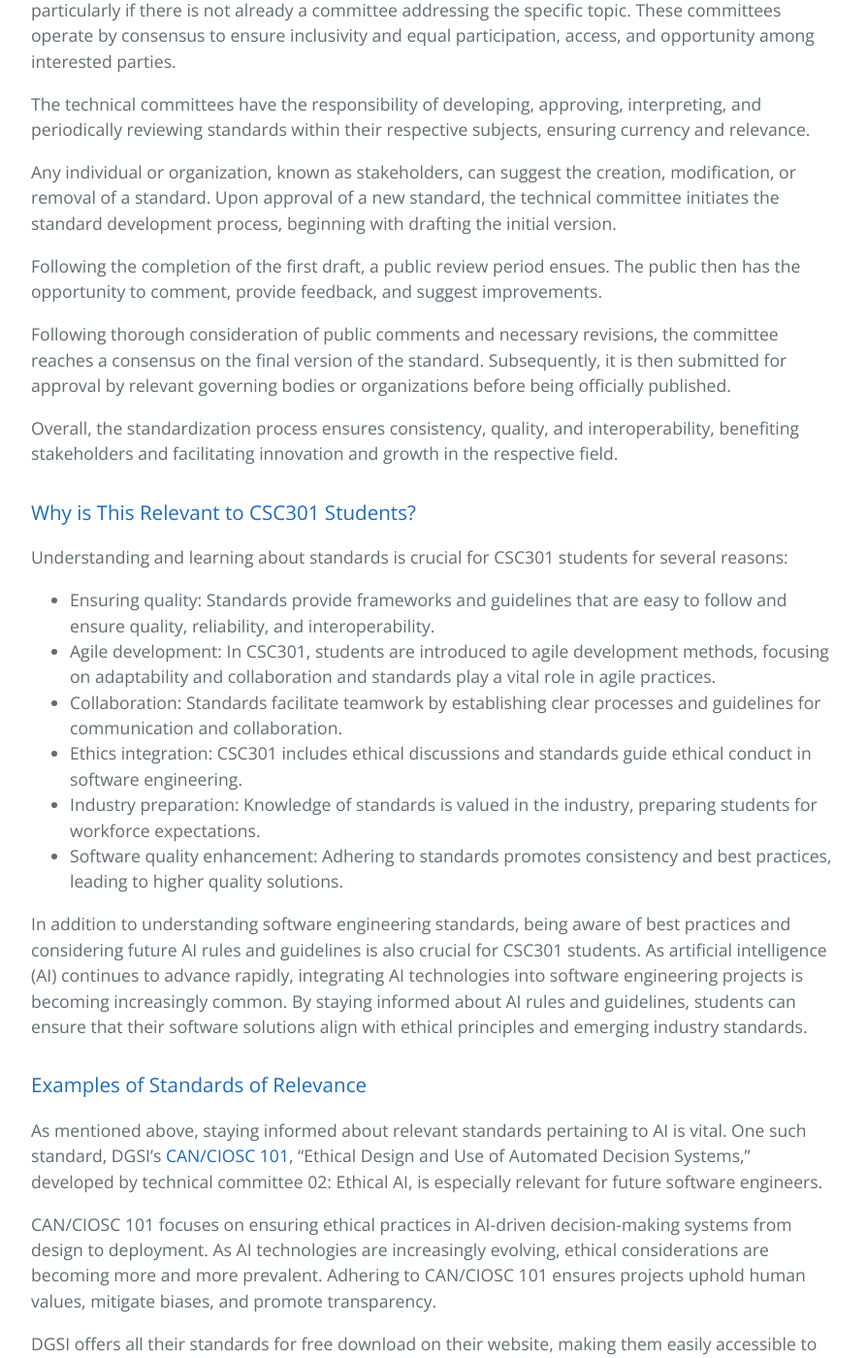
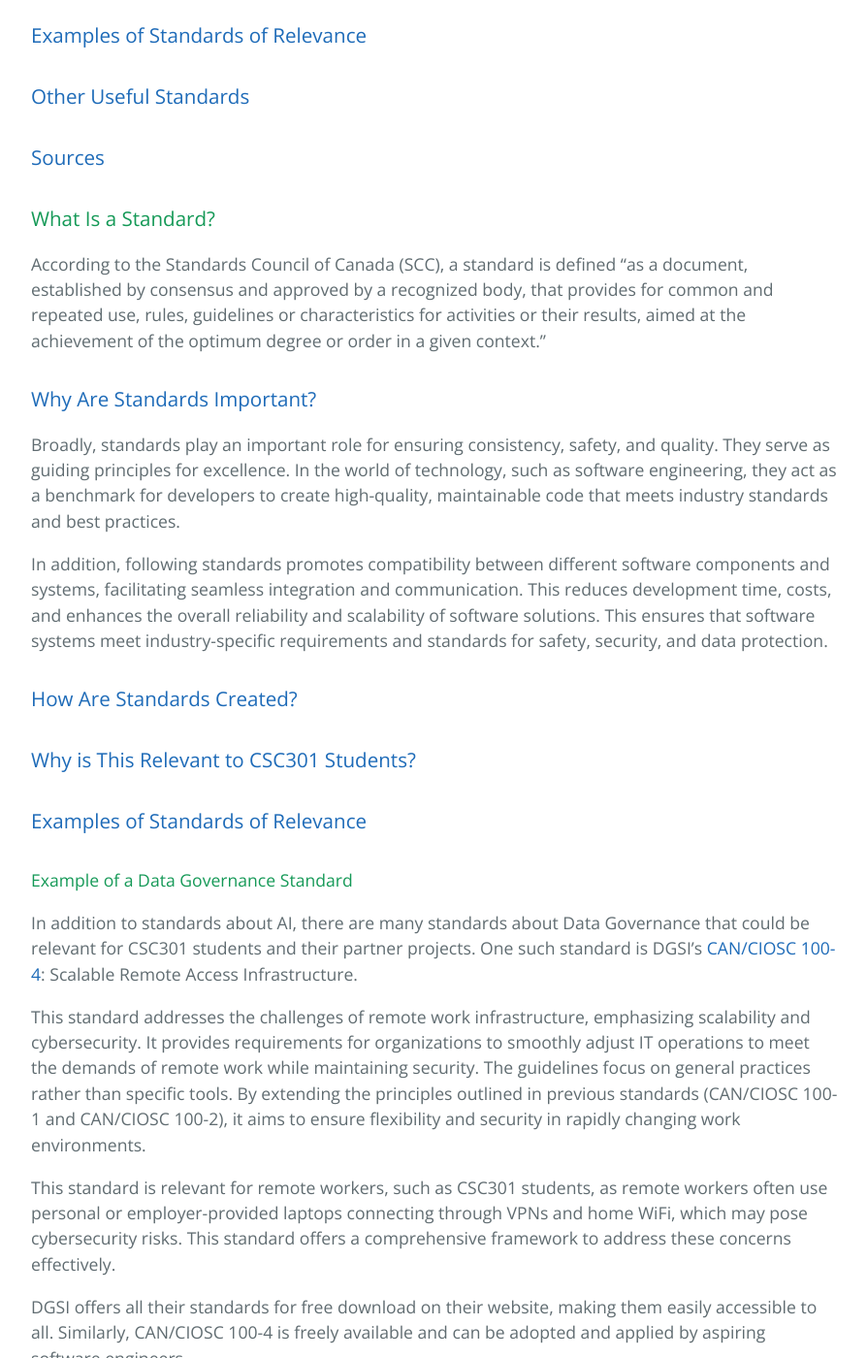
Before and after one commit to learning-software-engineering/learning-software-engineering.github.io, a Jekyll site: the page built from Topics/Development_Process/Standards_For_Best_Practices.md, in a window 1280 px wide and 1400 px high, scrolled down 777 px. Shown: the whole window at 97% size, without its empty margins (192-1086 px from the left). Built offline with Jekyll 4.4.1, drawn with Linux system fonts in a browser that asks for light colours; our own code applies the rules of GitHub Pages for plain Markdown files; some of the changed text lies outside the part shown.

Commit message:
Completed my parts of the doc

```diff
--- a/Topics/Development_Process/Standards_For_Best_Practices.md
+++ b/Topics/Development_Process/Standards_For_Best_Practices.md
@@ -7,41 +7,53 @@
 ### [Why Are Standards Important?](#why-are-standards-important-1)
 
 ### [How Are Standards Created?](#how-are-standards-created-1)
-Aligned with the guidelines set forth by the Digital Governance Standards Institute (DGSI), a technical committee comprising of subject matter experts is established prior to the creation of a standard, particularly if there is not already a committee addressing the specific topic. These committees operate by consensus to ensure inclusivity and equal participation, access, and opportunity among interested parties.
-
-
-The technical committees have the responsibility of developing, approving, interpreting, and periodically reviewing standards within their respective subjects, ensuring currency and relevance.
-
-Any individual or organization, known as stakeholders, can suggest the creation, modification, or removal of a standard. Upon approval of a new standard, the technical committee initiates the standard development process, beginning with drafting the initial version.
-
-Following the completion of the first draft, a public review period ensues. The public then has the opportunity to comment, provide feedback, and suggest improvements.
-
-Following thorough consideration of public comments and necessary revisions, the committee reaches a consensus on the final version of the standard. Subsequently, it is then submitted for approval by relevant governing bodies or organizations before being officially published.
-
-Overall, the standardization process ensures consistency, quality, and interoperability, benefiting stakeholders and facilitating innovation and growth in the respective field.
 
 ### [Why is This Relevant to CSC301 Students?](#why-is-this-relevant-to-csc301-students-1)
-Understanding and learning about standards is crucial for CSC301 students for several reasons:
-* Ensuring quality: Standards provide frameworks and guidelines that are easy to follow and ensure quality, reliability, and interoperability.
-* Agile development: In CSC301, students are introduced to agile development methods, focusing on adaptability and collaboration and standards play a vital role in agile practices.
-* Collaboration: Standards facilitate teamwork by establishing clear processes and guidelines for communication and collaboration.
-* Ethics integration: CSC301 includes ethical discussions and standards guide ethical conduct in software engineering.
-* Industry preparation: Knowledge of standards is valued in the industry, preparing students for workforce expectations.
-* Software quality enhancement: Adhering to standards promotes consistency and best practices, leading to higher quality solutions.
-
-In addition to understanding software engineering standards, being aware of best practices and considering future AI rules and guidelines is also crucial for CSC301 students. As artificial intelligence (AI) continues to advance rapidly, integrating AI technologies into software engineering projects is becoming increasingly common. By staying informed about AI rules and guidelines, students can ensure that their software solutions align with ethical principles and emerging industry standards.
-
 
 ### [Examples of Standards of Relevance](#examples-of-standards-of-relevance-1)
-As mentioned above, staying informed about relevant standards pertaining to AI is vital. One such standard, DGSI’s [CAN/CIOSC 101](https://dgc-cgn.org/standards/find-a-standard/standards-in-automated-decision-systems-ai/cisoc101/), "Ethical Design and Use of Automated Decision Systems," developed by technical committee 02: Ethical AI, is especially relevant for future software engineers.
-
-CAN/CIOSC 101 focuses on ensuring ethical practices in AI-driven decision-making systems from design to deployment. As AI technologies are increasingly evolving, ethical considerations are becoming more and more prevalent. Adhering to CAN/CIOSC 101 ensures projects uphold human values, mitigate biases, and promote transparency.
-
-DGSI offers all their standards for free download on their website, making them easily accessible to all. Similarly, CAN/CIOSC 101 is freely available and can be adopted and applied by aspiring software engineers.
-
 
 ### [Other Useful Standards](#other-useful-standards-1)
 
 ### [Sources](#sources-1)
-* https://dgc-cgn.org/standards/#:~:text=The%20Digital%20Governance%20Standards%20Institute,across%20a%20range%20of%20stakeholders.
-* https://dgc-cgn.org/standards/find-a-standard/standards-in-automated-decision-systems-ai/cisoc101/
+
+### What Is a Standard?
+
+According to the Standards Council of Canada (SCC), a standard is defined "as a document, established by consensus and approved by a recognized body, that provides for common and repeated use, rules, guidelines or characteristics for activities or their results, aimed at the achievement of the optimum degree or order in a given context."
+
+### [Why Are Standards Important?](#why-are-standards-important-1)
+
+Broadly, standards play an important role for ensuring consistency, safety, and quality. They serve as guiding principles for excellence. In the world of technology, such as software engineering, they act as a benchmark for developers to create high-quality, maintainable code that meets industry standards and best practices.
+
+In addition, following standards promotes compatibility between different software components and systems, facilitating seamless integration and communication. This reduces development time, costs, and enhances the overall reliability and scalability of software solutions. This ensures that software systems meet industry-specific requirements and standards for safety, security, and data protection.
+
+### [How Are Standards Created?](#how-are-standards-created-1)
+
+### [Why is This Relevant to CSC301 Students?](#why-is-this-relevant-to-csc301-students-1)
+
+### [Examples of Standards of Relevance](#examples-of-standards-of-relevance-1)
+
+#### Example of a Data Governance Standard
+
+In addition to standards about AI, there are many standards about Data Governance that could be relevant for CSC301 students and their partner projects. One such standard is DGSI’s [CAN/CIOSC 100-4](https://dgc-cgn.org/standards/find-a-standard/standards-in-data-governance/remote-access-infrastructure/): Scalable Remote Access Infrastructure.
+
+This standard addresses the challenges of remote work infrastructure, emphasizing scalability and cybersecurity. It provides requirements for organizations to smoothly adjust IT operations to meet the demands of remote work while maintaining security. The guidelines focus on general practices rather than specific tools. By extending the principles outlined in previous standards (CAN/CIOSC 100-1 and CAN/CIOSC 100-2), it aims to ensure flexibility and security in rapidly changing work environments.
+
+This standard is relevant for remote workers, such as CSC301 students, as remote workers often use personal or employer-provided laptops connecting through VPNs and home WiFi, which may pose cybersecurity risks. This standard offers a comprehensive framework to address these concerns effectively.
+
+DGSI offers all their standards for free download on their website, making them easily accessible to all. Similarly, CAN/CIOSC 100-4 is freely available and can be adopted and applied by aspiring software engineers.
+
+### [Other Useful Standards](#other-useful-standards-1)
+
+- Data Centric Security: https://dgc-cgn.org/standards/find-a-standard/standards-in-data-governance/data-centric-security/
+- Third Party Access to Data: https://dgc-cgn.org/standards/find-a-standard/standards-in-data-governance/third-party-access-to-data/
+- Operating Model for Responsible Data Stewardship: https://dgc-cgn.org/standards/find-a-standard/standards-in-data-governance/responsible-data-stewardship/
+- Baseline Cyber Security Controls for Small and Medium Organizations: https://dgc-cgn.org/standards/find-a-standard/standards-in-cybersecurity/cybersecurity-smes/
+- Cybersecurity of Industrial Internet of Things (IIoT) Devices: https://dgc-cgn.org/standards/find-a-standard/standards-in-cybersecurity/cybersecurity-iiot/
+- Cyber Resiliency in Healthcare: https://dgc-cgn.org/standards/find-a-standard/standards-in-cybersecurity/cyber-resiliency-healthcare/
+
+### [Sources](#sources-1)
+
+- https://dgc-cgn.org/standards/#:~:text=The%20Digital%20Governance%20Standards%20Institute,across%20a%20range%20of%20stakeholders.
+- https://dgc-cgn.org/standards/find-a-standard/standards-in-automated-decision-systems-ai/cisoc101/
+- https://www.tpsgc-pwgsc.gc.ca/ongc-cgsb/programme-program/normes-standards/procedure-process-eng.html
+- https://dgc-cgn.org/standards/find-a-standard/standards-in-data-governance/remote-access-infrastructure/
```
